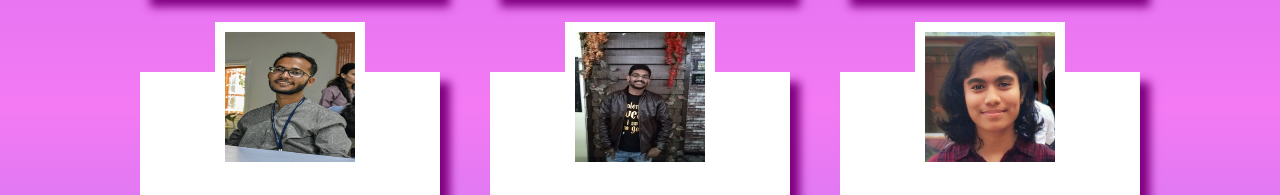
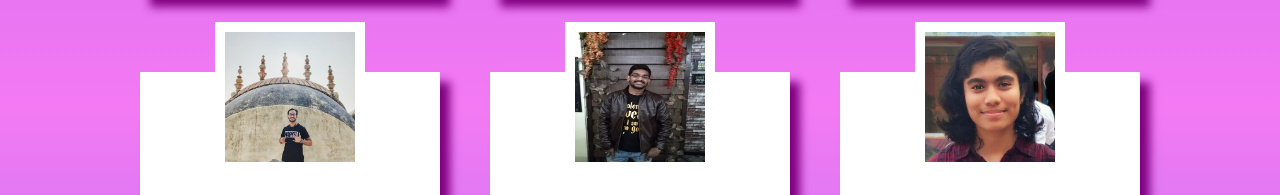
Before and after one commit to ShubhamGiri-tech/aicheOFFICIAL, a plain HTML site: page team.html in a window 1280 px wide. Shown: the part 605-800 px from the top of the page. Drawn offline with Linux system fonts and the light colour scheme.

Commit message:
Picturechange
picturechange

```diff
--- a/team.html
+++ b/team.html
@@ -90,7 +90,7 @@
            </div>
            <div class="team_member">
                 <div class="team_img">
-                        <img src="imagesteam/Kanishk.jpg" alt="Error" width="100">
+                        <img src="imagesteam/Kanishk2.jpg" alt="Error" width="100">
                     </div>
                 <h3>
                         Kanishk Singh
```
Also changed, not shown: imagesteam/Kanishk2.jpg (added).
